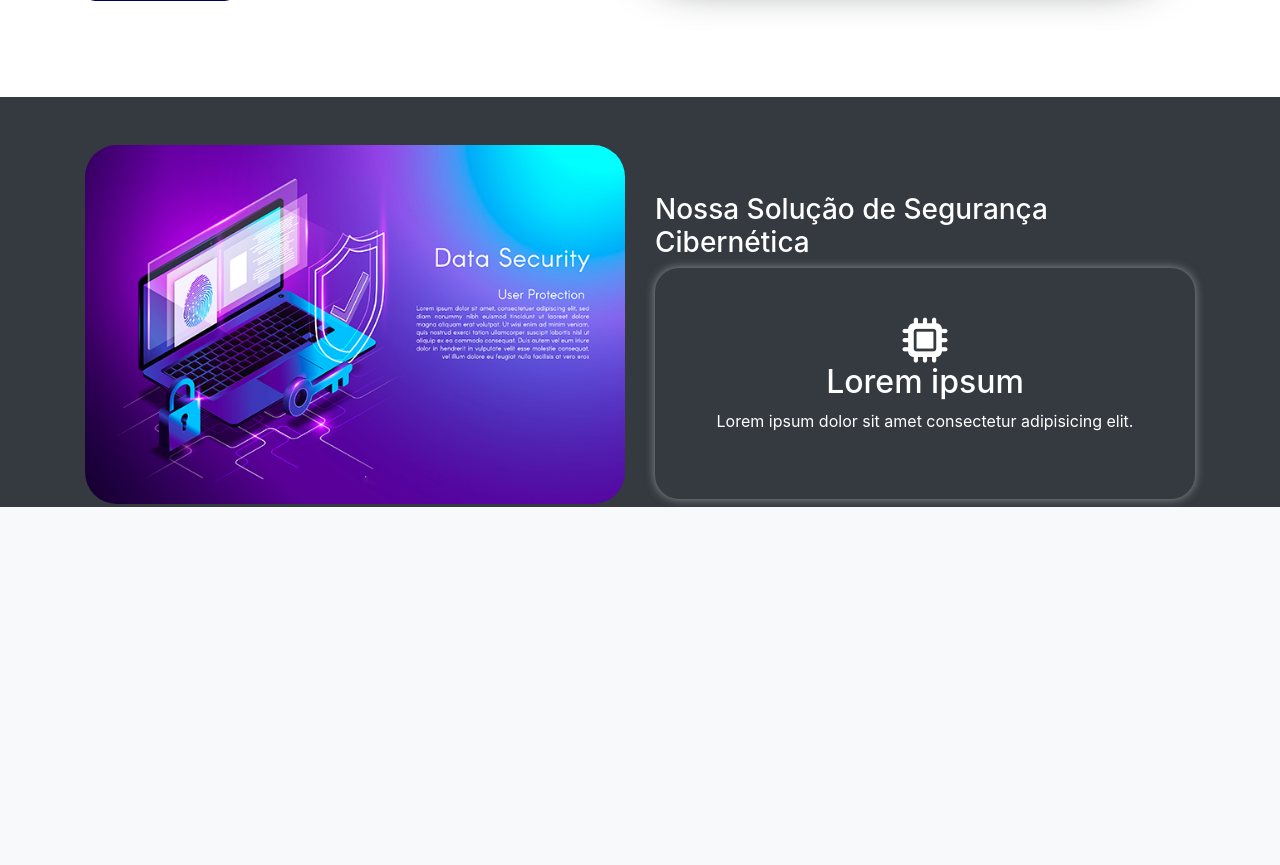
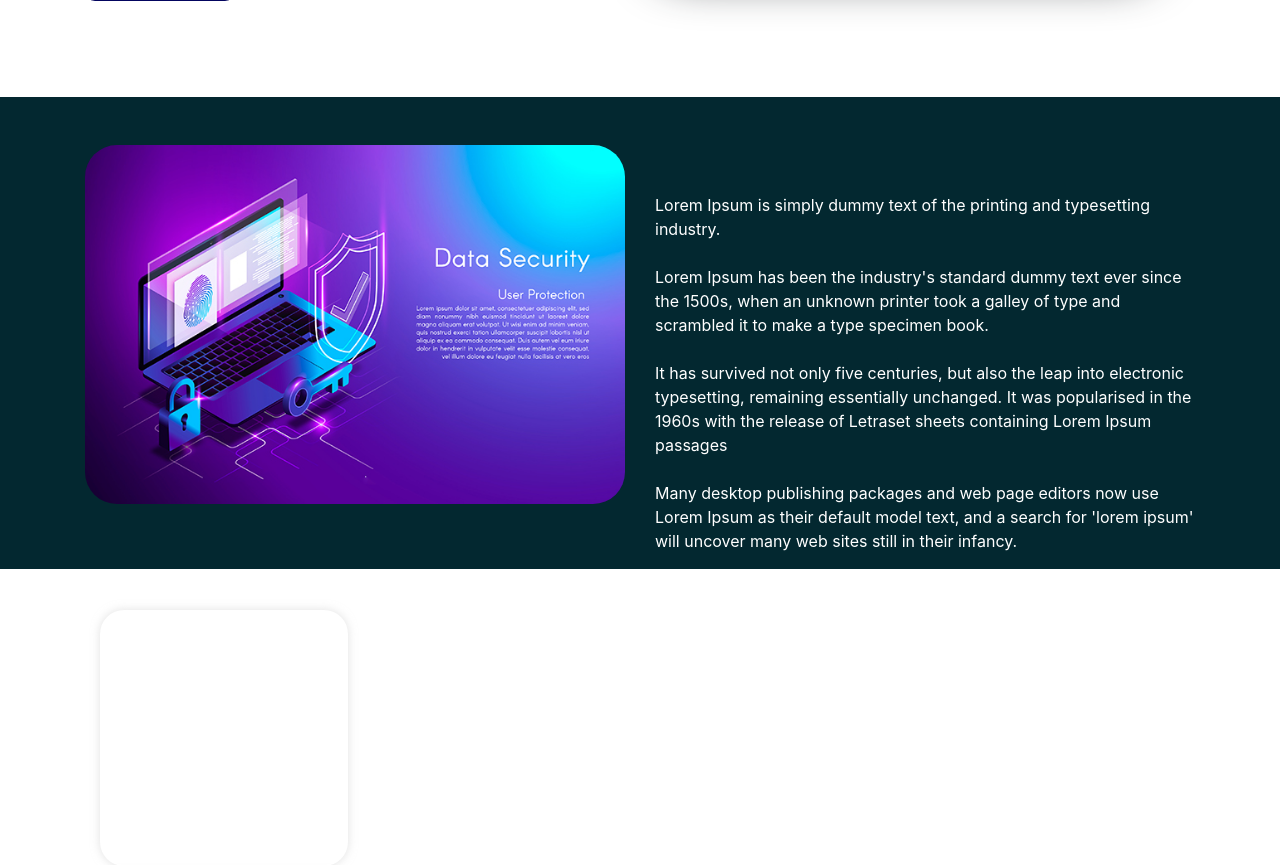
Before and after one commit to AlbertHatakeyama/portifolio-projeto-1, a PHP site: page /consultoria-seguranca-cibernetica.php in a window 1280 px wide. Shown: the part 1407-2272 px from the top of the page. Before the commit the page ends 1914 px from the top, so only its background shows below. Run offline with PHP 8.4, Linux system fonts and the light colour scheme; some web fonts are replaced.

Commit message:
seguranças

```diff
--- a/assets/css/style.css
+++ b/assets/css/style.css
@@ -471,6 +471,9 @@ body{
     background-size: cover;
     height: 75vh;
   }
+  .section-cirber{
+    background-color: #032830;
+  }
 
 
 
--- a/consultoria-seguranca-cibernetica.php
+++ b/consultoria-seguranca-cibernetica.php
@@ -44,19 +44,69 @@ include("header.php");
         </div>
     </div>
 </section>
-<section class="bg-dark">
+<section class="section-cirber">
     <div class="container mt-5">
         <div class="row">
             <div class="col-md-6 col-12 ">
                 <img src="assets/images/apresentacao/ciber-seguranca.jpg" alt="" class="img-fluid borda-r">
             </div>
-            <div class="col-md-6 col-12 pt-5">
+            <div class="col-md-6 col-12 pt-5 text-white">
+                <p>
+                    Lorem Ipsum is simply dummy text of the printing and typesetting industry.
+                    <br>
+                    <br>
+                    Lorem Ipsum has been the industry's standard dummy text ever since the 1500s, when an unknown printer took a galley of type and scrambled it to make a type specimen book.
+                    <br>
+                    <br>
+                    It has survived not only five centuries, but also the leap into electronic typesetting, remaining essentially unchanged. It was popularised in the 1960s with the release of Letraset sheets containing Lorem Ipsum passages
+                    <br>
+                    <br>
+                    Many desktop publishing packages and web page editors now use Lorem Ipsum as their default model text, and a search for 'lorem ipsum' will uncover many web sites still in their infancy.
+                </p>
+            </div>
+        </div>
+        </div>
+    </div>
+</section>
+<section>
+    <div class="container">
+        <div class="row">
+            <div class="col-md-12 col-12">
                 <h3 class="fw-bold fs-4 text-white">Nossa Solução de Segurança Cibernética</h3>
-                <div class="features-item text-white my-2">
-                    <div class="icon">
-                        <i class="fa-solid fa-microchip"></i>
-                        <h2>Lorem ipsum</h2>
-                        <p>Lorem ipsum dolor sit amet consectetur adipisicing elit. </p>
+                <div class="col-md-3 col-6">
+                    <div class="features-item text-white my-2">
+                        <div class="icon">
+                            <i class="fa-solid fa-microchip"></i>
+                            <h2>Lorem ipsum</h2>
+                            <p>Lorem ipsum dolor sit amet consectetur adipisicing elit. </p>
+                        </div>
+                    </div>
+                </div>
+                <div class="col-md-3 col-6">
+                    <div class="features-item text-white my-2">
+                        <div class="icon">
+                            <i class="fa-solid fa-microchip"></i>
+                            <h2>Lorem ipsum</h2>
+                            <p>Lorem ipsum dolor sit amet consectetur adipisicing elit. </p>
+                        </div>
+                    </div>
+                </div>
+                <div class="col-md-3 col-6">
+                    <div class="features-item text-white my-2">
+                        <div class="icon">
+                            <i class="fa-solid fa-microchip"></i>
+                            <h2>Lorem ipsum</h2>
+                            <p>Lorem ipsum dolor sit amet consectetur adipisicing elit. </p>
+                        </div>
+                    </div>
+                </div>
+                <div class="col-md-3 col-6">
+                    <div class="features-item text-white my-2">
+                        <div class="icon">
+                            <i class="fa-solid fa-microchip"></i>
+                            <h2>Lorem ipsum</h2>
+                            <p>Lorem ipsum dolor sit amet consectetur adipisicing elit. </p>
+                        </div>
                     </div>
                 </div>
             </div>
```
